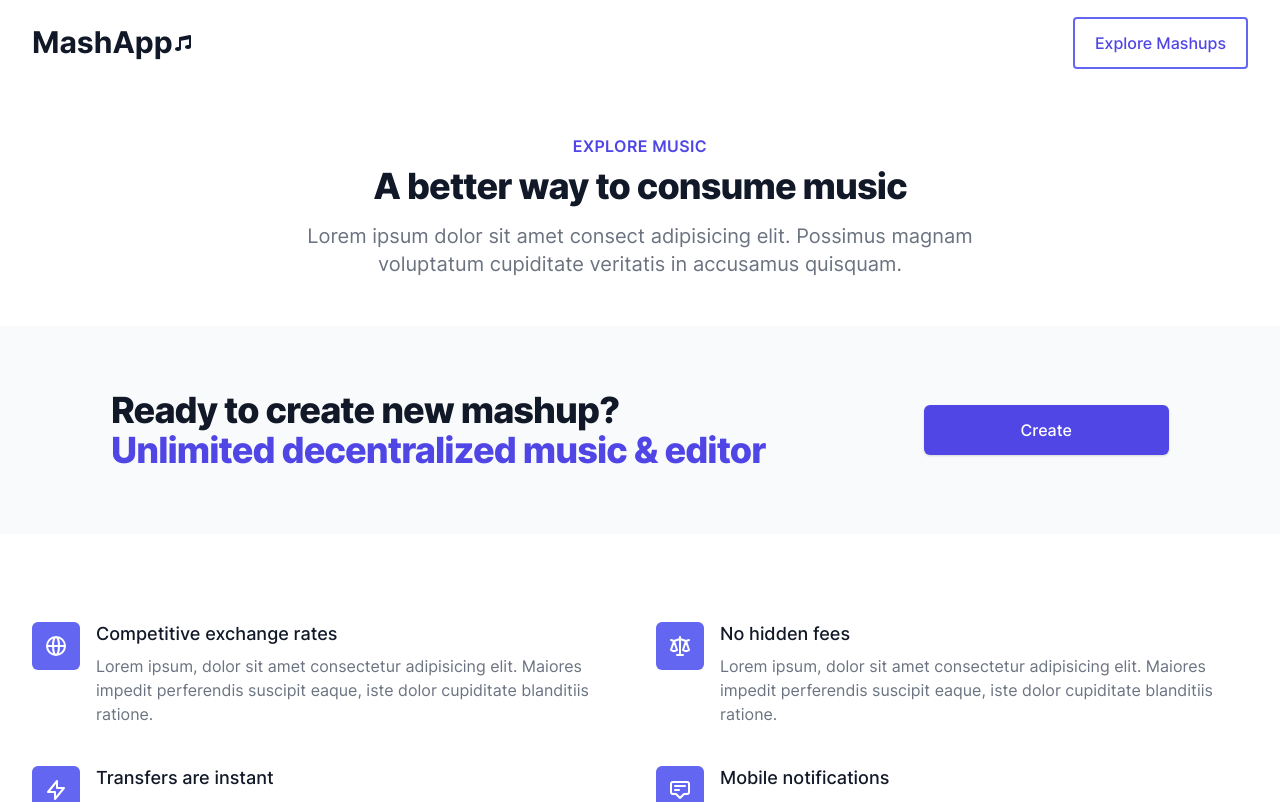
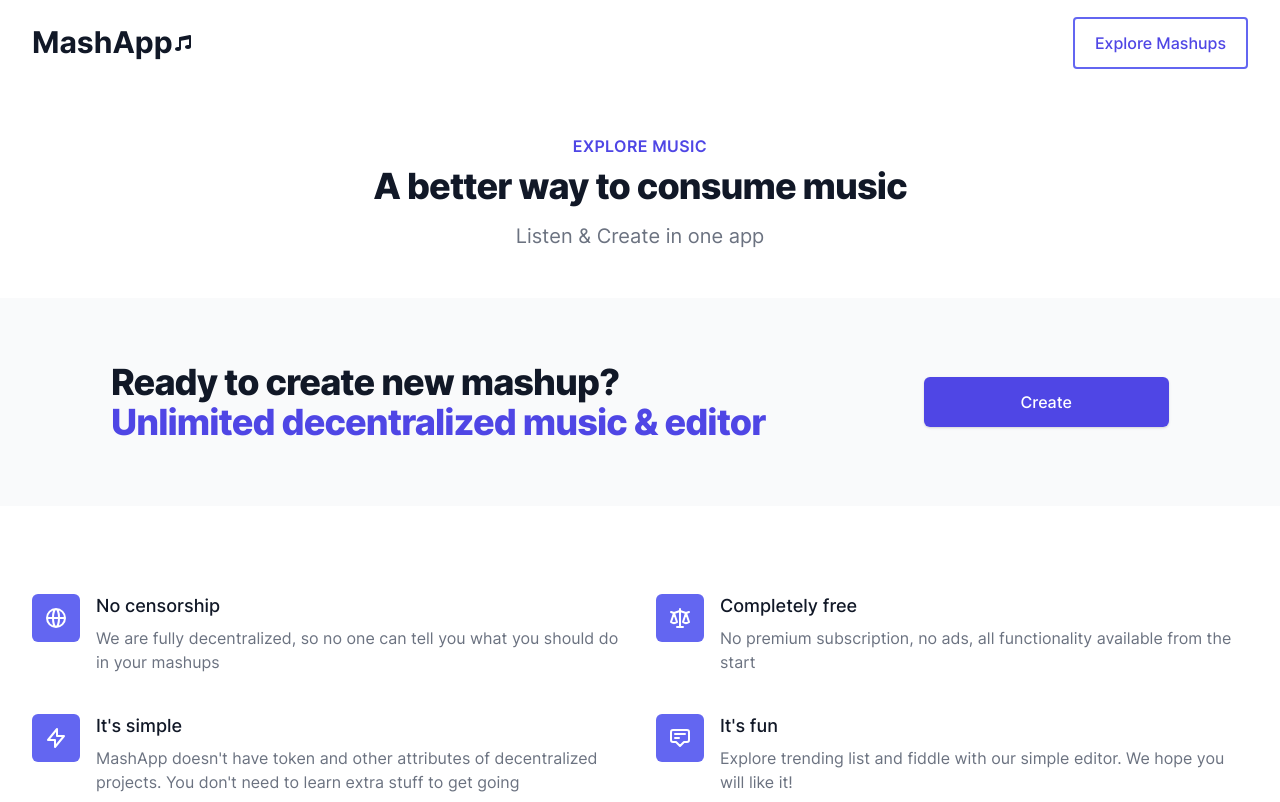
Before and after one commit to dragoonzx/MashApp, a React (Create React App) app: page / in a window 1280 px wide. Shown: the top 802 px of the page. Built offline with nearby package versions, Linux system fonts and the light colour scheme; no server answers; a web font is replaced by a local one; what @tailwindcss/typography, react-moralis, use-ceramic would draw is missing.

Commit message:
Update landing page, remove stubs

```diff
--- a/src/components/MashHomeMain/index.tsx
+++ b/src/components/MashHomeMain/index.tsx
@@ -35,8 +35,7 @@ export const MashHomeMain = () => {
                                 A better way to consume music
                             </p>
                             <p className="mt-4 max-w-2xl text-xl text-gray-500 lg:mx-auto">
-                                Lorem ipsum dolor sit amet consect adipisicing elit. Possimus
-                                magnam voluptatum cupiditate veritatis in accusamus quisquam.
+                                Listen & Create in one app
                             </p>
                         </div>
                     </div>
@@ -132,13 +131,11 @@ export const MashHomeMain = () => {
                                             </svg>
                                         </div>
                                         <p className="ml-16 text-lg leading-6 font-medium text-gray-900">
-                                            Competitive exchange rates
+                                            No censorship
                                         </p>
                                     </dt>
                                     <dd className="mt-2 ml-16 text-base text-gray-500">
-                                        Lorem ipsum, dolor sit amet consectetur adipisicing elit.
-                                        Maiores impedit perferendis suscipit eaque, iste dolor
-                                        cupiditate blanditiis ratione.
+                                        We are fully decentralized, so no one can tell you what you should do in your mashups
                                     </dd>
                                 </div>
 
@@ -174,13 +171,11 @@ export const MashHomeMain = () => {
                                             </svg>
                                         </div>
                                         <p className="ml-16 text-lg leading-6 font-medium text-gray-900">
-                                            No hidden fees
+                                            Completely free
                                         </p>
                                     </dt>
                                     <dd className="mt-2 ml-16 text-base text-gray-500">
-                                        Lorem ipsum, dolor sit amet consectetur adipisicing elit.
-                                        Maiores impedit perferendis suscipit eaque, iste dolor
-                                        cupiditate blanditiis ratione.
+                                        No premium subscription, no ads, all functionality available from the start
                                     </dd>
                                 </div>
 
@@ -216,13 +211,11 @@ export const MashHomeMain = () => {
                                             </svg>
                                         </div>
                                         <p className="ml-16 text-lg leading-6 font-medium text-gray-900">
-                                            Transfers are instant
+                                            It's simple
                                         </p>
                                     </dt>
                                     <dd className="mt-2 ml-16 text-base text-gray-500">
-                                        Lorem ipsum, dolor sit amet consectetur adipisicing elit.
-                                        Maiores impedit perferendis suscipit eaque, iste dolor
-                                        cupiditate blanditiis ratione.
+                                        MashApp doesn't have token and other attributes of decentralized projects. You don't need to learn extra stuff to get going
                                     </dd>
                                 </div>
 
@@ -258,13 +251,11 @@ export const MashHomeMain = () => {
                                             </svg>
                                         </div>
                                         <p className="ml-16 text-lg leading-6 font-medium text-gray-900">
-                                            Mobile notifications
+                                            It's fun
                                         </p>
                                     </dt>
                                     <dd className="mt-2 ml-16 text-base text-gray-500">
-                                        Lorem ipsum, dolor sit amet consectetur adipisicing elit.
-                                        Maiores impedit perferendis suscipit eaque, iste dolor
-                                        cupiditate blanditiis ratione.
+                                        Explore trending list and fiddle with our simple editor. We hope you will like it!
                                     </dd>
                                 </div>
                             </dl>
```
